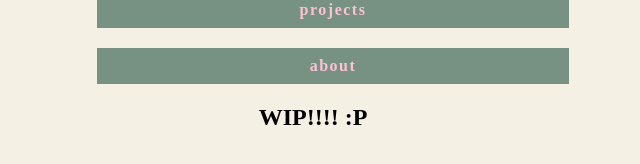
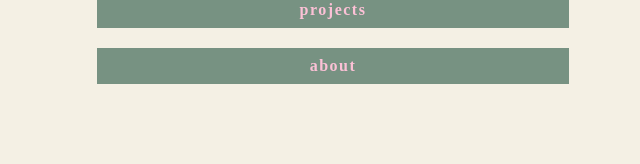
Before and after one commit to soupypan/soupypan.github.io, a Jekyll site: the page built from index.html, in a window 1280 px wide. Shown: the part 432-596 px from the top of the page, without its empty margins (327-967 px from the left). Built offline with Jekyll 4.4.1, drawn with Linux system fonts in a browser that asks for light colours.

Commit message:
Update index.html

```diff
--- a/index.html
+++ b/index.html
@@ -27,7 +27,3 @@ title: soupypan home
 
 
 </div><!-- /.blurb -->
-
-<h2>
-WIP!!!! :P
-</h2>
```
